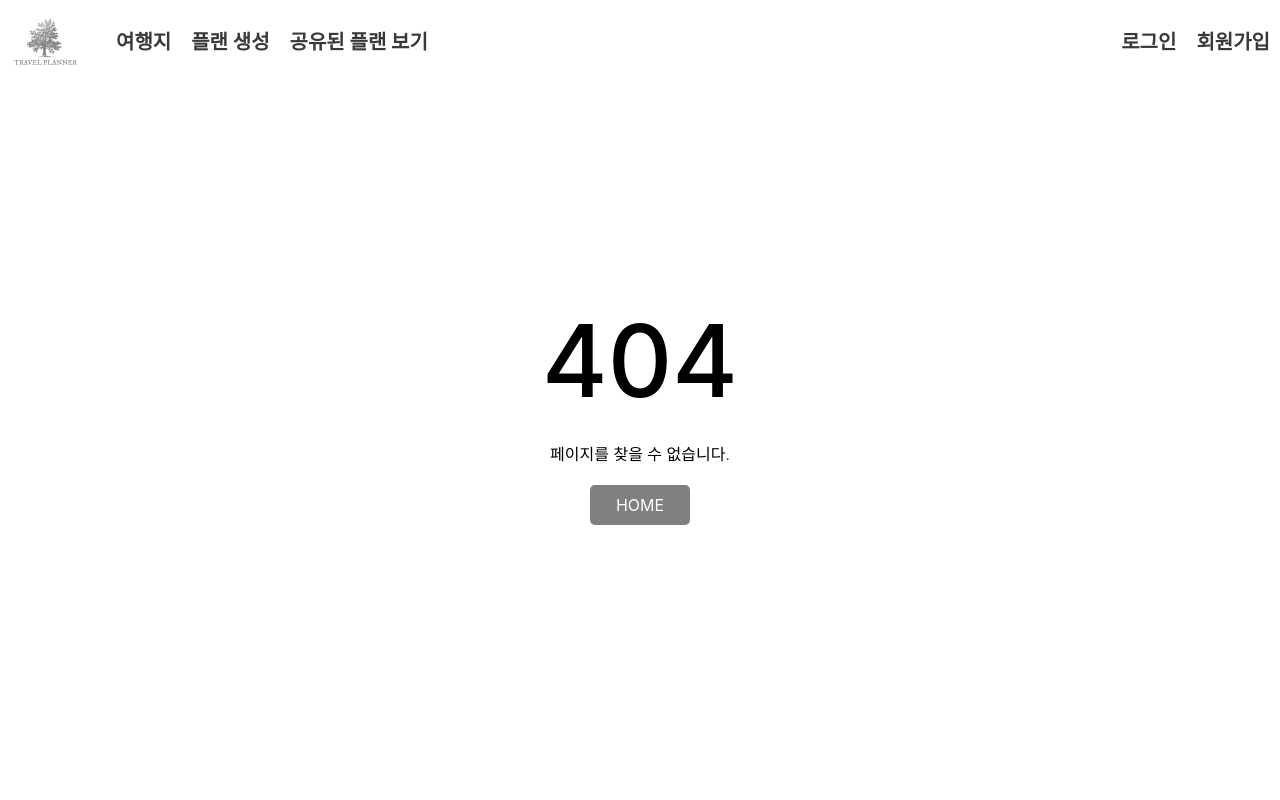
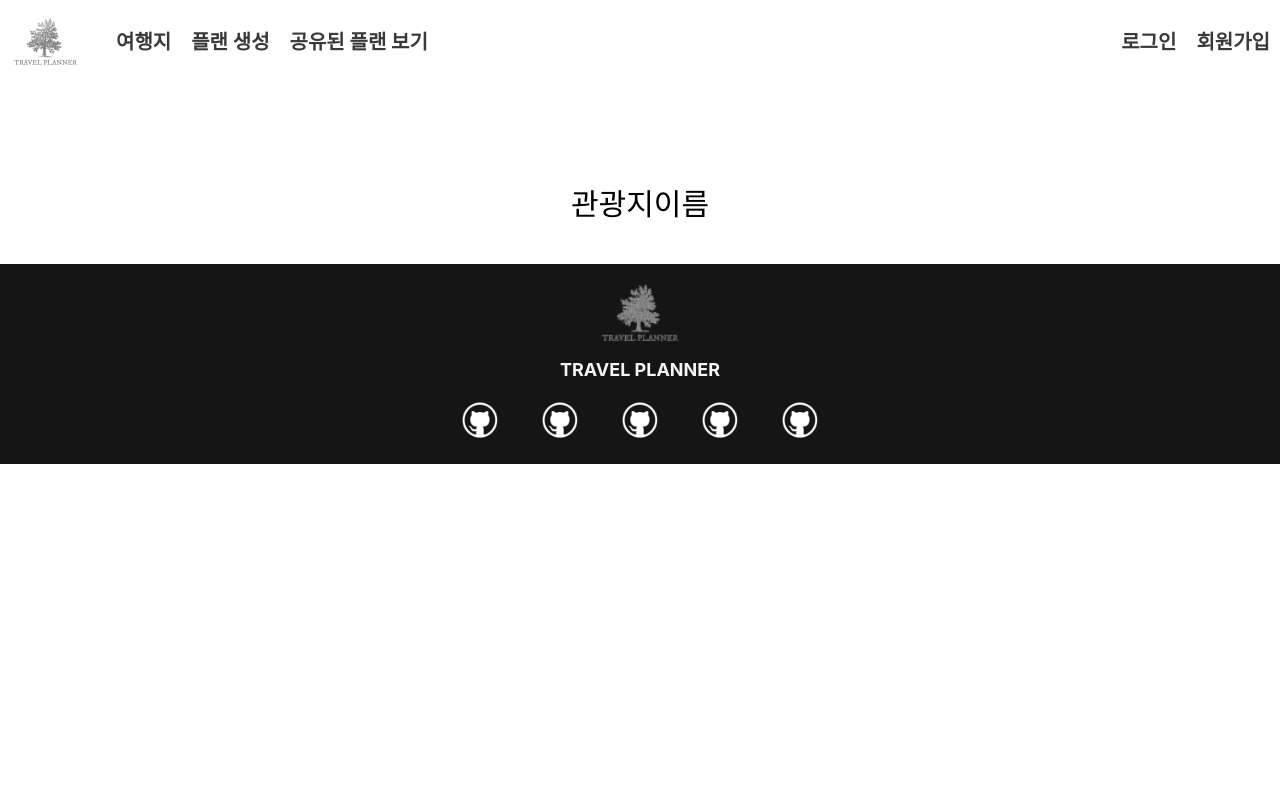
Before and after one commit to ten-3dev/travel-planner, a React (Create React App) app: page /Information in a window 1280 px wide. Before the commit this address had no page. Shown: the top 800 px of the page. Built offline with nearby package versions, Linux system fonts and the light colour scheme.

Commit message:
관광지정보작업중..

```diff
--- a/src/App.js
+++ b/src/App.js
@@ -5,6 +5,7 @@
 import LoginPage from "./Pages/loginPage";
 import SignPage from "./Pages/signPage"
 import NotFoundPage from './Pages/notFoundPage';
+import Information from "./Pages/localinformationPage";
 import { BrowserRouter, Routes, Route } from 'react-router-dom';
 
 const App = () => {
@@ -16,6 +17,7 @@
         <Route path="/login" element={<LoginPage/>}/>
         <Route path="/sign" element={<SignPage/>}/>
         <Route path="*" element={<NotFoundPage/>}/>
+        <Route path="/Information" element={<Information/>}/>
       </Routes>
       <Footer />
     </BrowserRouter>
--- a/src/Pages/localinformationPage/style.js
+++ b/src/Pages/localinformationPage/style.js
@@ -1,20 +1,13 @@
 import styled from "styled-components";
 
 export const Contentbook = styled.div`
-    width: 1000px;
-    position: absolute;
-    top: 50%;
-    left: 50%;
-    margin-left: -500px;
-    margin-top: -150px;
     display: flex;
     flex-direction: column;
     align-items: center;
+    margin-top: 180px
 `
 export const Title = styled.div`
-    font-size: 60px;
+    font-size: 30px;
     font-weight: 500;
-    color: white;
     margin-bottom: 40px;
-    position: relative;
 `
```
